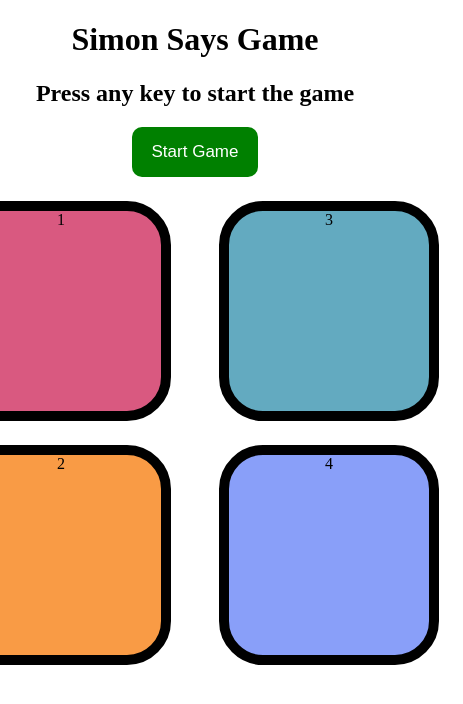
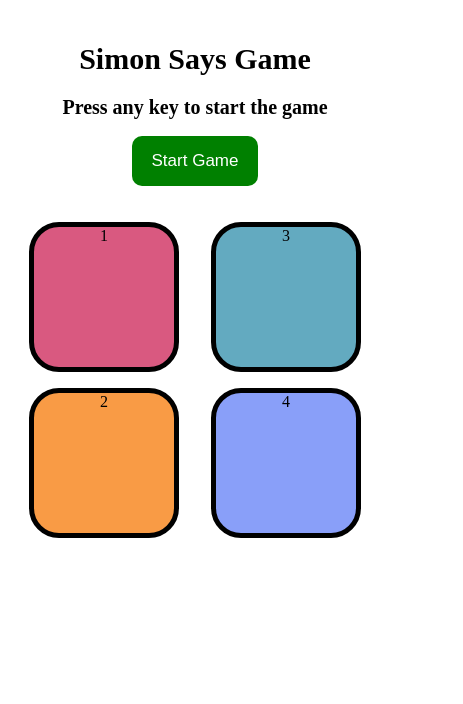
Before and after one commit to rohit-tamboli/Simon-Says-Game, a plain HTML site: page index.html in a window 390 px wide. Shown: the whole page, 463 px wide, since content can reach past the window. Drawn offline with Linux system fonts and the light colour scheme.

Commit message:
Update style.css

```diff
--- a/style.css
+++ b/style.css
@@ -60,3 +60,30 @@ body {
     margin-left: 20px;
     font-size: 17px;
 }
+
+
+
+
+@media (max-width: 500px) {
+    .btn {
+        height: 140px;
+        width: 140px;
+        border: 5px solid black;
+        margin: 1rem;
+    }
+
+    h1 {
+        font-size: 30px;
+        margin-top: 42px;
+    }
+
+    h2 {
+        font-size: 20px;
+        margin-left: 20px;
+        margin-right: 20px;
+    }
+
+    .btn-container {
+        margin-top: 20px;
+    }
+ }
```
